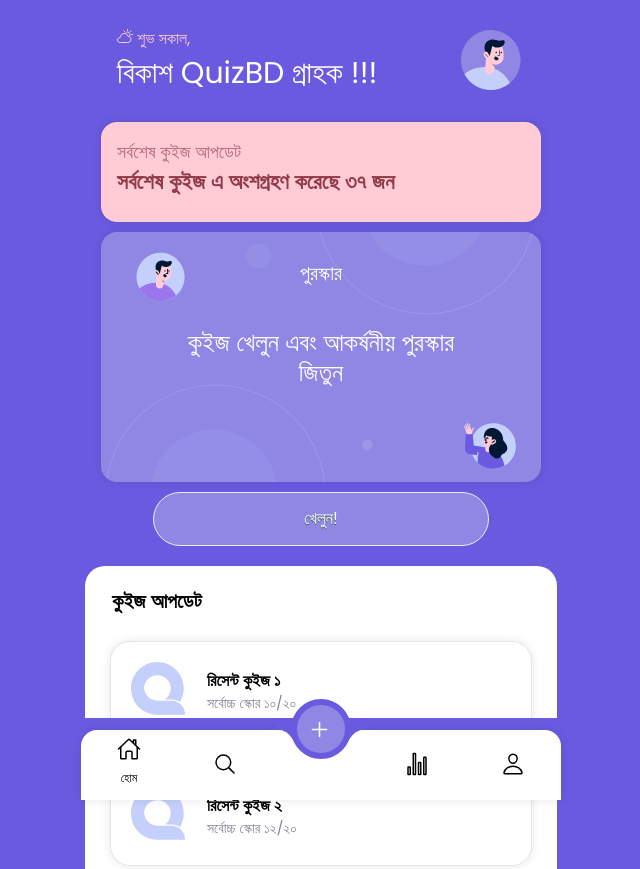
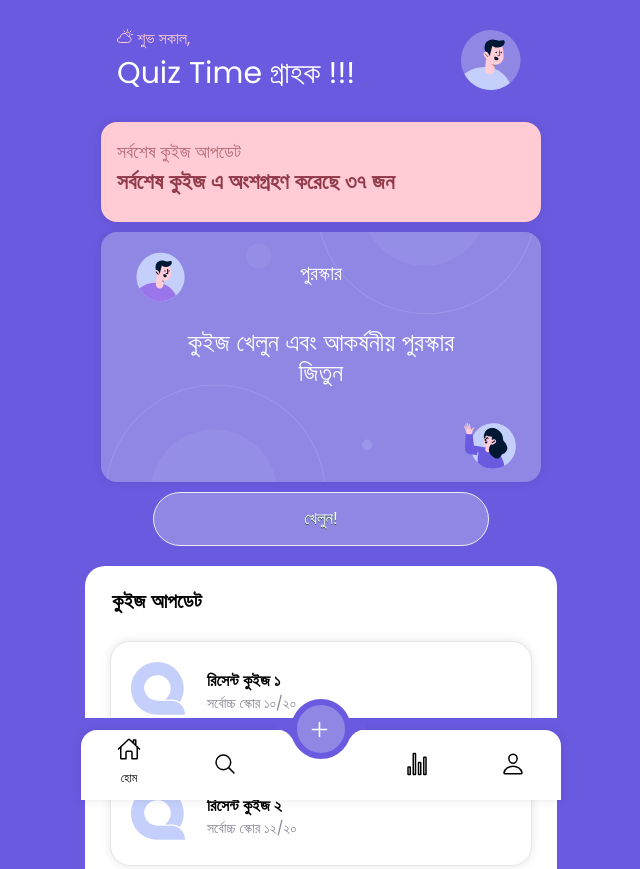
Before and after one commit to aliIftekharNahiyan/QuizBD, a plain HTML site: page dashboard.html in a window 1280 px wide. Shown: the top 869 px of the page, without its empty margins (319-959 px from the left). Drawn offline with nearby package versions, Linux system fonts and the light colour scheme.

Commit message:
Quiz Bd to quiz time

```diff
--- a/dashboard.html
+++ b/dashboard.html
@@ -18,7 +18,7 @@
                 <div class="greeting-text">
                     <ion-icon name="partly-sunny-outline"></ion-icon> শুভ সকাল,
                 </div>
-                <div class="user-name">বিকাশ QuizBD গ্রাহক !!!</div>
+                <div class="user-name">Quiz Time গ্রাহক !!!</div>
                 <div class="profile-image"></div>
 
             </div>
```
Also changed, not shown: index.html (+1 -1 lines).
